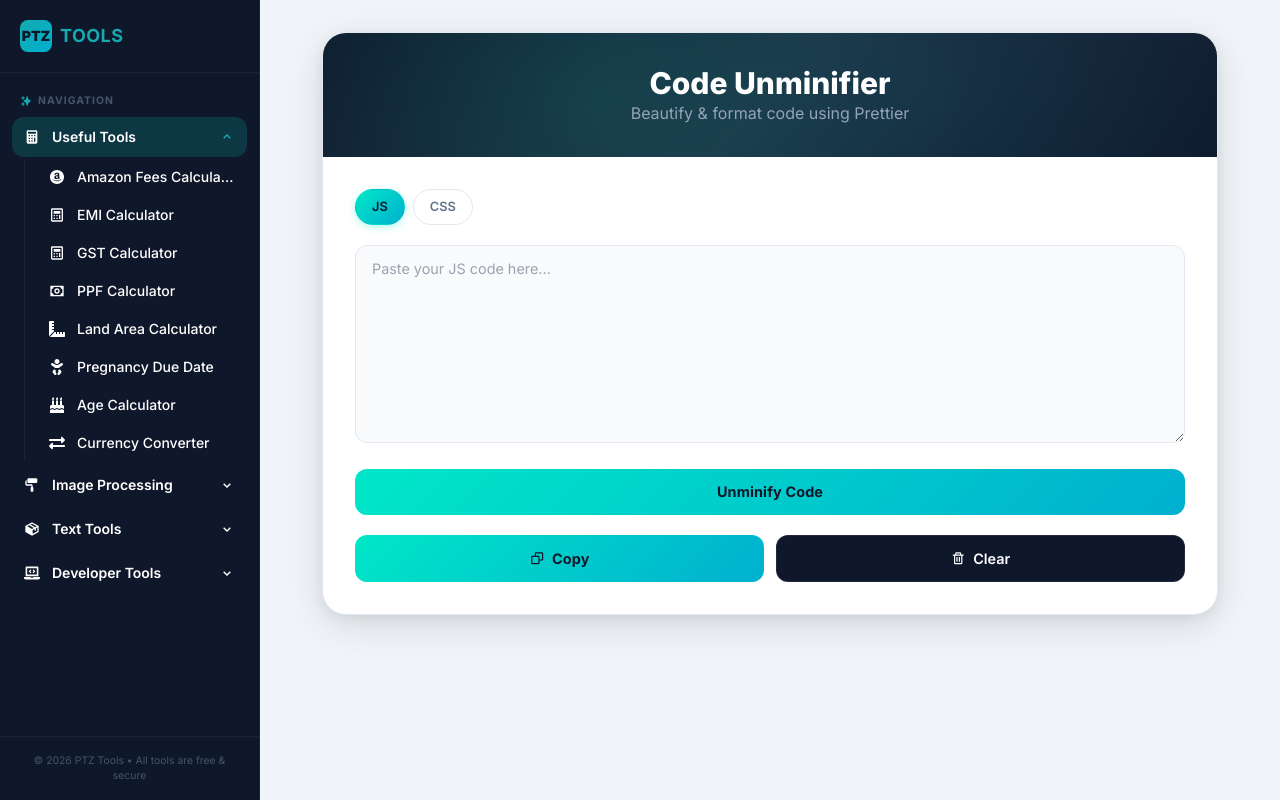
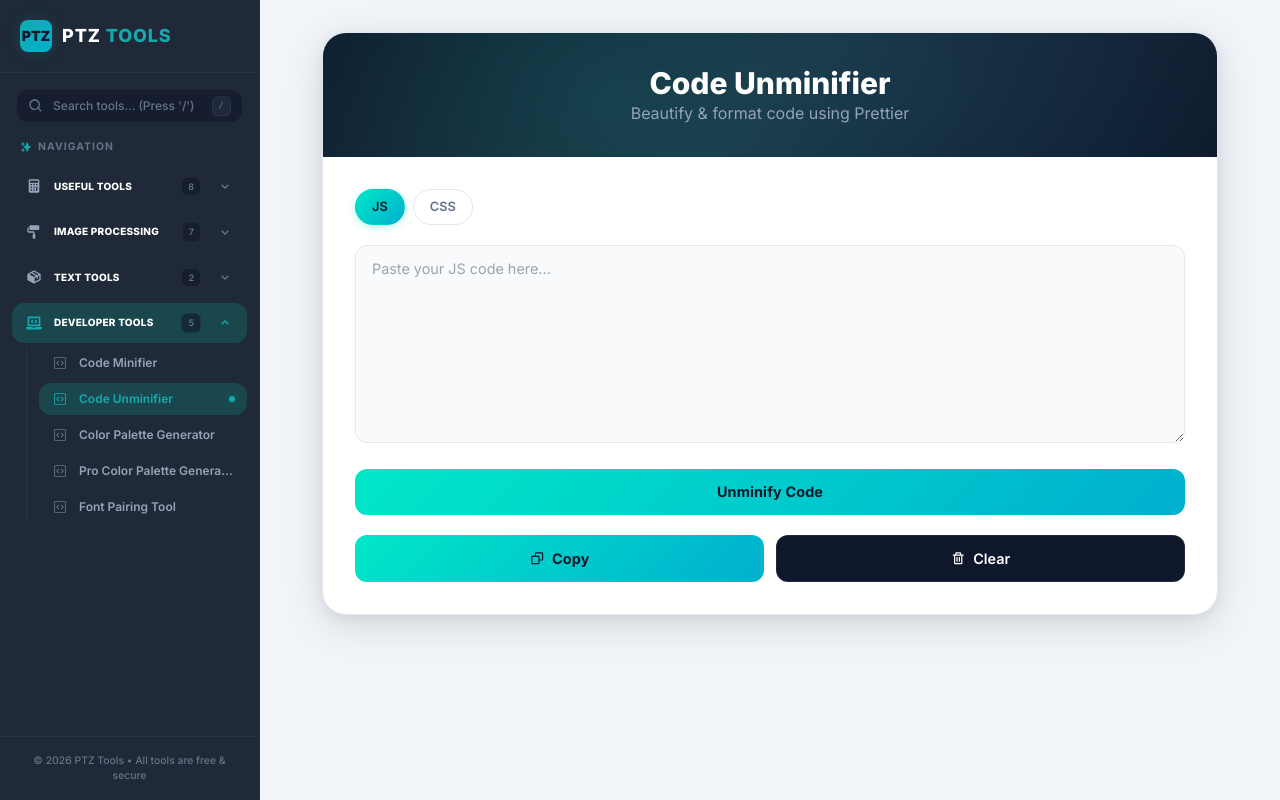
Before and after one commit to deepakgitofficial/ptz-tools, a React (Vite) app: page /code-unminifier in a window 1280 px wide. Built offline with nearby package versions, Linux system fonts and the light colour scheme.

Commit message:
update sidebar

```diff
--- a/src/components/Layout/Sidebar.jsx
+++ b/src/components/Layout/Sidebar.jsx
@@ -1,28 +1,24 @@
-import React, { useState } from 'react'
-import { Link, NavLink } from 'react-router-dom'
+import React, { useState, useEffect, useRef, useMemo } from 'react';
+import { Link, NavLink, useLocation } from 'react-router-dom';
 
 import {
     BiCalculator, BiChevronDown, BiHome, BiMoney,
     BiSolidCalculator, BiSolidPaintRoll, BiX, BiCrop,
     BiImage, BiTransfer, BiText,
-    BiSolidPackage,
-} from 'react-icons/bi'
-import { FaBaby, FaBirthdayCake, FaCompressAlt, FaExchangeAlt, FaRulerCombined } from 'react-icons/fa'
-import { HiSparkles } from 'react-icons/hi'
+    BiSolidPackage, BiSearch,
+} from 'react-icons/bi';
+import { FaBaby, FaBirthdayCake, FaCompressAlt, FaExchangeAlt, FaRulerCombined } from 'react-icons/fa';
+import { HiSparkles } from 'react-icons/hi';
 import { FaLaptopCode } from "react-icons/fa";
 import { GoCodeSquare } from "react-icons/go";
 import { AiFillAmazonCircle } from "react-icons/ai";
 
-import AmazonFeesCalculator from '../ecommerce/AmazonFeesCalculator'
-
 const sideMenu = [
-
     {
         name: 'Useful Tools',
         icon: <BiSolidCalculator />,
         dropdown: true,
         children: [
-
             { name: 'Amazon Fees Calculator', link: '/amazon-fees-calculator', icon: <AiFillAmazonCircle /> },
             { name: 'EMI Calculator', link: '/emi-calculator', icon: <BiCalculator /> },
             { name: 'GST Calculator', link: '/gst-calculator', icon: <BiCalculator /> },
@@ -45,7 +41,6 @@ const sideMenu = [
             { name: 'Image to Text OCR', link: '/image-to-text-ocr', icon: <BiText /> },
             { name: 'Watermark Add', link: '/watermark-adder', icon: <BiText /> },
             { name: 'Passport Size Photo Maker', link: '/passport-size-photo-maker', icon: <BiText /> },
-
         ],
     },
     {
@@ -55,7 +50,6 @@ const sideMenu = [
         children: [
             { name: 'Words Case Converter', link: '/words-case-converter', icon: <BiHome /> },
             { name: 'Compare Between', link: '/diff-checker', icon: <BiHome /> },
-
         ],
     },
     {
@@ -68,52 +62,92 @@ const sideMenu = [
             { name: 'Color Palette Generator', link: '/color-palette-generator', icon: <GoCodeSquare /> },
             { name: 'Pro Color Palette Generator', link: '/pro-color-palette-generator', icon: <GoCodeSquare /> },
             { name: 'Font Pairing Tool', link: '/font-pairing-tool', icon: <GoCodeSquare /> },
-            // { name: 'Code Formatter', link: '/code-formatter', icon: <GoCodeSquare /> },
-            // { name: 'Code Validator', link: '/code-validator', icon: <GoCodeSquare /> },
-
-            // { name: 'Code Generator', link: '/code-generator', icon: <GoCodeSquare /> },
-            // { name: 'Code Converter', link: '/code-converter', icon: <GoCodeSquare /> },
-            // { name: 'Code Editor', link: '/code-editor', icon: <GoCodeSquare /> },
         ],
     },
-
-]
+];
 
 const Sidebar = ({ isOpen, onClose }) => {
-    const [openIndex, setOpenIndex] = useState(0) // default open first group
+    const [openIndex, setOpenIndex] = useState(0); // default open first group
+    const [searchQuery, setSearchQuery] = useState('');
+    const searchInputRef = useRef(null);
+    const location = useLocation();
+
+    const currentYear = new Date().getFullYear();
+
+    // Auto-expand group that contains active link on mount/route-change
+    useEffect(() => {
+        const activeGroupIndex = sideMenu.findIndex((group) =>
+            group.children.some((child) => child.link === location.pathname)
+        );
+        if (activeGroupIndex !== -1) {
+            setOpenIndex(activeGroupIndex);
+        }
+    }, [location.pathname]);
+
+    // Keyboard shortcut listener for focusing search (pressing '/')
+    useEffect(() => {
+        const handleKeyDown = (e) => {
+            if (
+                document.activeElement.tagName === 'INPUT' ||
+                document.activeElement.tagName === 'TEXTAREA' ||
+                document.activeElement.isContentEditable
+            ) {
+                return;
+            }
+            if (e.key === '/') {
+                e.preventDefault();
+                searchInputRef.current?.focus();
+            }
+        };
+        window.addEventListener('keydown', handleKeyDown);
+        return () => window.removeEventListener('keydown', handleKeyDown);
+    }, []);
 
     const handleToggle = (index) => {
         setOpenIndex((prev) => (prev === index ? null : index));
+    };
+
+    // Filter tools across all categories based on search input
+    const filteredTools = useMemo(() => {
+        if (!searchQuery.trim()) return [];
+        const query = searchQuery.toLowerCase();
+        const results = [];
+        sideMenu.forEach((group) => {
+            group.children.forEach((child) => {
+                if (
+                    child.name.toLowerCase().includes(query) ||
+                    group.name.toLowerCase().includes(query)
+                ) {
+                    results.push({ ...child, categoryName: group.name });
                 }
-
-    const currentYear = new Date().getFullYear();
-
+            });
+        });
+        return results;
+    }, [searchQuery]);
 
     return (
         <>
-            {/* ── Sidebar panel ─────────────────────────────────────────── */}
             <aside
                 className={`
                     fixed top-0 left-0 z-30 h-full flex flex-col
-          w-[260px] bg-[#0f172a]
+                    w-[260px] bg-gray-800
                     border-r border-white/5
                     transition-transform duration-300 ease-in-out
                     lg:static lg:translate-x-0 lg:flex
-          ${isOpen ? 'translate-x-0 ' : '-translate-x-full'}
+                    ${isOpen ? 'translate-x-0' : '-translate-x-full'}
                 `}
-                style={{ height: "100vh" }} >
+                style={{ height: "100vh" }}
+            >
                 {/* ── Logo ────────────────────────────────────────────────── */}
                 <div className="flex items-center justify-between px-5 py-5 border-b border-white/5">
-                    <Link to="/">
-                        <div className="flex items-center gap-2">
-
-                            <div className="w-8 h-8 rounded-lg bg-gradient-to-br from-[var(--primary)] to-[var(--primary-dark)] flex items-center justify-center text-slate-900 text-sm font-black">
+                    <Link to="/" className="group/logo">
+                        <div className="flex items-center gap-2.5">
+                            <div className="w-8 h-8 rounded-lg bg-gradient-to-br from-[var(--primary)] to-[var(--primary-dark)] flex items-center justify-center text-slate-900 text-sm font-black shadow-[0_0_15px_rgba(20,170,175,0.2)] group-hover/logo:scale-105 group-hover/logo:shadow-[0_0_20px_rgba(20,170,175,0.4)] transition-all duration-300">
                                 PTZ
                             </div>
-                            <span className="font-bold text-lg text-white tracking-wide">
-                                <span className="text-[var(--primary)]">TOOLS</span>
+                            <span className="font-extrabold text-lg text-white tracking-wider group-hover/logo:text-slate-200 transition-colors duration-300">
+                                PTZ <span className="text-[var(--primary)]">TOOLS</span>
                             </span>
-
                         </div>
                     </Link>
                     {/* Close btn — mobile only */}
@@ -125,81 +159,187 @@ const Sidebar = ({ isOpen, onClose }) => {
                     </button>
                 </div>
 
+                {/* ── Search Input ─────────────────────────────────────────── */}
+                <div className="px-4 pt-4 pb-2">
+                    <div className="relative group">
+                        <BiSearch className="absolute left-3 top-1/2 -translate-y-1/2 text-slate-500 group-focus-within:text-[var(--primary)] transition-colors text-base" />
+                        <input
+                            ref={searchInputRef}
+                            type="text"
+                            placeholder="Search tools... (Press '/')"
+                            value={searchQuery}
+                            onChange={(e) => setSearchQuery(e.target.value)}
+                            className="w-full pl-9 pr-8 py-2 text-xs bg-slate-900/60 text-slate-200 border border-white/5 rounded-xl placeholder-slate-500 focus:outline-none focus:border-[var(--primary)]/60 focus:ring-1 focus:ring-[var(--primary)]/30 transition-all font-medium"
+                        />
+                        {searchQuery ? (
+                            <button
+                                type="button"
+                                onClick={() => setSearchQuery('')}
+                                className="absolute right-2 top-1/2 -translate-y-1/2 p-0.5 rounded-md text-slate-500 hover:text-slate-200 hover:bg-white/5 transition-all"
+                            >
+                                <BiX className="text-sm" />
+                            </button>
+                        ) : (
+                            <span className="absolute right-3 top-1/2 -translate-y-1/2 text-[9px] bg-slate-800 text-slate-500 px-1.5 py-0.5 rounded-md font-mono pointer-events-none border border-white/5">
+                                /
+                            </span>
+                        )}
+                    </div>
+                </div>
+
                 {/* ── Nav label ────────────────────────────────────────────── */}
-                <div className="px-5 pt-5 pb-2">
-                    <p className="text-[0.65rem] font-bold text-slate-600 uppercase tracking-widest flex items-center gap-1.5">
+                {!searchQuery && (
+                    <div className="px-5 pt-2 pb-2">
+                        <p className="text-[0.65rem] font-bold text-slate-500 uppercase tracking-widest flex items-center gap-1.5">
                             <HiSparkles className="w-3 h-3 text-[var(--primary)]" />
                             Navigation
                         </p>
                     </div>
+                )}
 
-                {/* ── Menu ────────────────────────────────────────────────── */}
-                <nav className="flex-1 overflow-y-auto sidebar-scroll px-3 pb-6">
-                    {sideMenu.map((item, index) => {
-                        const isOpen = openIndex === index
+                {/* ── Menu / Search Results ───────────────────────────────── */}
+                <nav className="flex-1 overflow-y-auto sidebar-scroll px-3 pb-6 mt-1">
+                    {searchQuery.trim() ? (
+                        /* Flat Search Results List */
+                        filteredTools.length > 0 ? (
+                            <div className="space-y-1 mt-1">
+                                <div className="px-3 py-1.5 text-[10px] text-slate-500 uppercase tracking-widest font-extrabold flex justify-between">
+                                    <span>Search Results</span>
+                                    <span>{filteredTools.length} found</span>
+                                </div>
+                                {filteredTools.map((child, childIndex) => {
+                                    const isActive = location.pathname === child.link;
+                                    return (
+                                        <NavLink
+                                            key={childIndex}
+                                            to={child.link}
+                                            onClick={() => {
+                                                setSearchQuery('');
+                                                onClose();
+                                            }}
+                                            className={`
+                                                flex items-center gap-3 px-3.5 py-2.5 rounded-xl relative group/search-link
+                                                text-xs font-semibold transition-all duration-200
+                                                ${isActive
+                                                    ? 'text-[var(--primary)] bg-[var(--bg-sidebar-active)] font-bold'
+                                                    : 'text-slate-400 hover:text-slate-100 hover:bg-white/5'
+                                                }
+                                            `}
+                                        >
+                                            <span className={`text-sm flex-shrink-0 transition-colors ${isActive ? 'text-[var(--primary)]' : 'text-slate-500 group-hover/search-link:text-slate-300'}`}>
+                                                {child.icon}
+                                            </span>
+                                            <div className="truncate flex-1 text-left">
+                                                <span className="block truncate leading-tight">{child.name}</span>
+                                                <span className="block text-[9px] text-slate-500 group-hover/search-link:text-slate-400 leading-none mt-0.5">
+                                                    in {child.categoryName}
+                                                </span>
+                                            </div>
+                                            {isActive && (
+                                                <span className="w-1.5 h-1.5 rounded-full bg-[var(--primary)] shadow-[0_0_8px_var(--primary-glow)] absolute right-3" />
+                                            )}
+                                        </NavLink>
+                                    );
+                                })}
+                            </div>
+                        ) : (
+                            <div className="text-center py-12 px-4 space-y-3">
+                                <p className="text-xs text-slate-500 leading-normal font-medium">
+                                    No tools matched your search.
+                                </p>
+                                <button
+                                    onClick={() => setSearchQuery('')}
+                                    className="text-[10px] font-bold text-[var(--primary)] hover:underline uppercase tracking-wider"
+                                >
+                                    Clear Search
+                                </button>
+                            </div>
+                        )
+                    ) : (
+                        /* Default Hierarchical Sidebar Menu */
+                        sideMenu.map((item, index) => {
+                            const isOpen = openIndex === index;
 
                             return (
-                            <div key={index} className="mb-1">
+                                <div key={index} className="mb-1.5">
                                     {/* Group header */}
                                     <button
                                         onClick={() => handleToggle(index)}
                                         className={`
-                    w-full flex items-center gap-3 px-3 py-2.5 rounded-xl
-                    text-sm font-semibold transition-all duration-200
+                                            w-full flex items-center gap-3 px-3.5 py-2.5 rounded-xl
+                                            transition-all duration-200 group/header
                                             ${isOpen
                                                 ? 'text-[var(--primary)] bg-[var(--bg-sidebar-active)]'
-                                            : 'text-slate-400 text-white hover:text-white hover:bg-white/5'
+                                                : 'text-slate-300 hover:text-slate-100 hover:bg-white/5'
                                             }
                                         `}
                                     >
-                                    <span className="text-base flex-shrink-0 text-white">{item.icon}</span>
-                                    <span className="flex-1 text-left text-white">{item.name}</span>
+                                        <span className={`text-base flex-shrink-0 transition-colors ${isOpen ? 'text-[var(--primary)]' : 'text-slate-400 group-hover/header:text-slate-200'}`}>
+                                            {item.icon}
+                                        </span>
+                                        <span className="flex-1 text-left tracking-wide font-extrabold uppercase text-[10px] text-white">
+                                            {item.name}
+                                        </span>
+
+                                        {/* Tool Count Badge */}
+                                        <span className="text-[9px] bg-slate-900/60 text-slate-500 px-1.5 py-0.5 rounded-md font-semibold border border-white/5 group-hover/header:text-slate-400 group-hover/header:border-white/10 transition-all mr-1">
+                                            {item.children.length}
+                                        </span>
+
                                         <BiChevronDown
-                                        className={`w-4 h-4 flex-shrink-0 transition-transform duration-300 ${isOpen ? 'rotate-180 text-[var(--primary)]' : ''}`}
+                                            className={`w-4 h-4 flex-shrink-0 transition-transform duration-300 ${isOpen ? 'rotate-180 text-[var(--primary)]' : 'text-slate-500 group-hover/header:text-slate-300'}`}
                                         />
                                     </button>
 
-                                {/* Animated children */}
+                                    {/* Nested tool links */}
                                     <div
                                         className="overflow-hidden transition-all duration-300"
                                         style={{ maxHeight: isOpen ? `${item.children.length * 48}px` : '0px' }}
                                     >
-
-                                    <div className="mt-0.5 ml-3 pl-3 border-l border-white/5 space-y-0.5 ">
-                                        {item.children.map((child, childIndex) => (
+                                        <div className="mt-1 ml-3.5 pl-3 border-l border-white/5 space-y-1">
+                                            {item.children.map((child, childIndex) => {
+                                                const isActive = location.pathname === child.link;
+                                                return (
                                                     <NavLink
                                                         key={childIndex}
                                                         to={child.link}
                                                         onClick={onClose}
-                                                className={({ isActive }) => `
-                          flex items-center gap-3 px-3 py-2 rounded-lg
-                          text-sm font-medium transition-all duration-150
+                                                        className={`
+                                                            flex items-center gap-3 px-3.5 py-2 rounded-xl relative group/link
+                                                            text-xs font-semibold transition-all duration-150
                                                             ${isActive
-                                                        ? 'text-[var(--primary)] bg-[var(--bg-sidebar-active)]'
-                                                        : 'text-white hover:text-white hover:bg-white/5  '
+                                                                ? 'text-[var(--primary)] bg-[var(--bg-sidebar-active)] font-bold'
+                                                                : 'text-slate-400 hover:text-slate-100 hover:bg-white/5'
                                                             }
                                                         `}
                                                     >
-                                                <span className="text-base flex-shrink-0">{child.icon}</span>
-                                                <span className="truncate">{child.name}</span>
+                                                        <span className={`text-sm flex-shrink-0 transition-colors ${isActive ? 'text-[var(--primary)]' : 'text-slate-500 group-hover/link:text-slate-300'}`}>
+                                                            {child.icon}
+                                                        </span>
+                                                        <span className="truncate flex-1">{child.name}</span>
+                                                        {isActive && (
+                                                            <span className="w-1.5 h-1.5 rounded-full bg-[var(--primary)] shadow-[0_0_8px_var(--primary-glow)] absolute right-3" />
+                                                        )}
                                                     </NavLink>
-                                        ))}
+                                                );
+                                            })}
                                         </div>
                                     </div>
                                 </div>
-                        )
-                    })}
+                            );
+                        })
+                    )}
                 </nav>
 
                 {/* ── Footer ──────────────────────────────────────────────── */}
                 <div className="px-5 py-4 border-t border-white/5">
-                    <p className="text-[0.65rem] text-slate-600 text-center">
+                    <p className="text-[0.65rem] text-slate-500 text-center leading-normal font-medium">
                         © {currentYear} PTZ Tools • All tools are free & secure
                     </p>
                 </div>
-            </aside >
+            </aside>
         </>
-    )
-}
+    );
+};
 
-export default Sidebar
+export default Sidebar;
--- a/src/index.css
+++ b/src/index.css
@@ -22,6 +22,7 @@
     --text-secondary: #64748b;
     --text-muted: #94a3b8;
     --text-on-dark: #f1f5f9;
+
 
     /* Backgrounds */
     --background: #f1f5f9;
--- a/tailwind.config.js
+++ b/tailwind.config.js
@@ -20,6 +20,10 @@ export default {
           success: "var(--success)",
           warning: "var(--warning)",
           error: "var(--error)",
+          bgcard: "var(--bg-card)",
+          bgprimary: "var(--bg-primary)",
+          bgsecondary: "var(--bg-secondary)",
+          bgsidebar: "var(--bg-sidebar)",
           gradient: {
             primary: "var(--gradient-primary)",
             secondary: "var(--gradient-secondary)",
```
Lines whose indentation alone changed are shown as unchanged.
